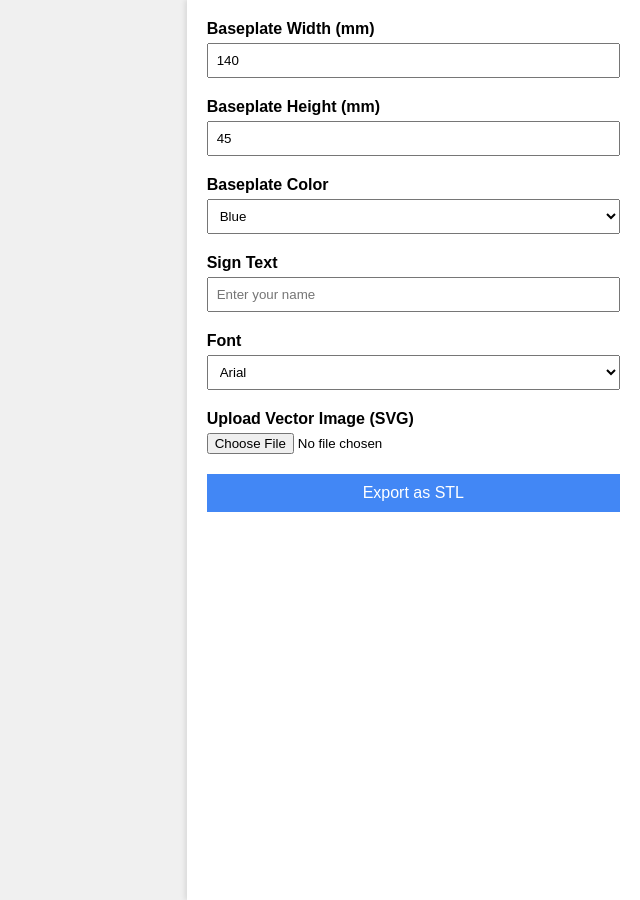
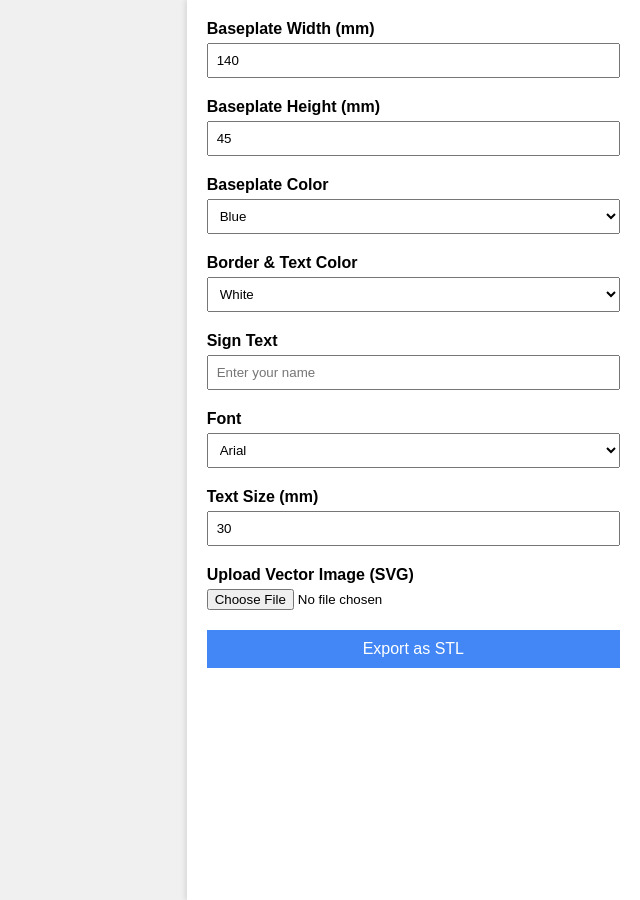
Before and after one commit to DylanIntec/DylanIntec.github.io, a Jekyll site: the page name-sign-editor.html, which Jekyll copies as it is, in a window 1280 px wide. Shown: the whole page, without its empty margins (640-1280 px from the left). Built offline with Jekyll 4.4.1, drawn with Linux system fonts in a browser that asks for light colours; a script that is not in the unit is left out; comment, search, counter and statistics services are not loaded; part of the change alters nothing that is shown.

Commit message:
Enhance name-sign-editor with border and text size options
- Added a new dropdown for selecting border and text colors, improving customization.
- Introduced a text size input field to allow users to adjust the text size dynamically.
- Implemented border creation logic using CSG operations, enhancing the visual appeal of the sign.
- Updated event listeners to handle changes in border color and text size, ensuring real-time updates in the editor.
- Refined hole creation logic for better geometry and positioning.

```diff
--- a/name-sign-editor.html
+++ b/name-sign-editor.html
@@ -75,6 +75,15 @@
             </select>
         </div>
         <div class="option-group">
+            <label for="borderColor">Border & Text Color</label>
+            <select id="borderColor">
+                <option value="#FFFFFF" selected>White</option>
+                <option value="#FF0000">Red</option>
+                <option value="#000000">Black</option>
+                <option value="#0088FF">Blue</option>
+            </select>
+        </div>
+        <div class="option-group">
             <label for="signText">Sign Text</label>
             <input type="text" id="signText" placeholder="Enter your name">
         </div>
@@ -86,6 +95,10 @@
                 <option value="Courier New">Courier New</option>
                 <option value="Verdana">Verdana</option>
             </select>
+        </div>
+        <div class="option-group">
+            <label for="textSize">Text Size (mm)</label>
+            <input type="number" id="textSize" value="30" min="20" max="45" step="1">
         </div>
         <div class="option-group">
             <label for="vectorImage">Upload Vector Image (SVG)</label>
@@ -171,10 +184,42 @@
                 new THREE.MeshPhongMaterial({ color: document.getElementById('baseColor').value })
             );
 
+            // Create border
+            const borderWidth = 1; // 1mm wide
+            const borderHeight = 1; // 1mm high
+            const borderOffset = 1; // 1mm offset from edge
+
+            // Create border material with its own color
+            const borderMaterial = new THREE.MeshPhongMaterial({
+                color: document.getElementById('borderColor').value
+            });
+
+            // Create outer and inner box for the border
+            const outerWidth = width - 2 * borderOffset;
+            const outerHeight = height - 2 * borderOffset;
+            const innerWidth = outerWidth - 2 * borderWidth;
+            const innerHeight = outerHeight - 2 * borderWidth;
+
+            const outerBox = new THREE.Mesh(
+                new THREE.BoxGeometry(outerWidth, borderHeight, outerHeight),
+                borderMaterial
+            );
+            const innerBox = new THREE.Mesh(
+                new THREE.BoxGeometry(innerWidth, borderHeight * 1.1, innerHeight),
+                borderMaterial
+            );
+
+            // Position the border on top of the baseplate
+            outerBox.position.y = 0.5 + borderHeight/2;
+            innerBox.position.y = 0.5 + borderHeight/2;
+
+            // Create the border using CSG subtract
+            const border = doCSG(outerBox, innerBox, 'subtract', borderMaterial);
+
             // Create holes
             const holeDiameter = 4; // 4mm diameter holes
-            const holeHeight = 2; // Make sure it's thick enough to cut through
-            const holeGeometry = new THREE.CylinderGeometry(holeDiameter/2, holeDiameter/2, holeHeight, 32);
+            const holeHeight = 4; // Make it thicker to ensure clean cut
+            const holeGeometry = new THREE.CylinderGeometry(holeDiameter/2, holeDiameter/2, holeHeight, 64, 1, false);
             const holeMaterial = new THREE.MeshPhongMaterial({ color: 0x000000 });
 
             // Create two holes
@@ -183,43 +228,67 @@
 
             // Position holes
             const holeDistance = width * 0.8; // 80% of width
-            hole1.position.set(-holeDistance/2, 0, 0);
-            hole2.position.set(holeDistance/2, 0, 0);
+            hole1.position.set(-holeDistance/2, -holeHeight/4, 0);
+            hole2.position.set(holeDistance/2, -holeHeight/4, 0);
 
             // Rotate holes to be vertical
-            // hole1.rotation.x = Math.PI/2;
-            // hole2.rotation.x = Math.PI/2;
+            hole1.rotation.x = -Math.PI/2;
+            hole2.rotation.x = -Math.PI/2;
 
-            // Perform CSG operations
-            let result = doCSG(baseplate, hole1, 'subtract', baseplate.material);
-            result = doCSG(result, hole2, 'subtract', baseplate.material);
+            // Update matrices before CSG operation
+            baseplate.updateMatrix();
+            hole1.updateMatrix();
+            hole2.updateMatrix();
 
-            return result;
+            // Perform CSG operations for holes
+            const baseplateWithHoles = doCSG(baseplate, hole1, 'subtract', baseplate.material);
+            const finalBaseplate = doCSG(baseplateWithHoles, hole2, 'subtract', baseplate.material);
+
+            scene.add(finalBaseplate);
+            scene.add(border);
+
+            return { baseplate: finalBaseplate, border: border };
         }
 
         // Initial baseplate creation
-        let baseplate = createBaseplateWithHoles(140, 45);
-        scene.add(baseplate);
+        let parts = createBaseplateWithHoles(140, 45);
+        let baseplate = parts.baseplate;
+        let border = parts.border;
 
         // Update baseplate when dimensions change
         document.getElementById('baseWidth').addEventListener('input', function() {
             const width = parseFloat(this.value);
             const height = parseFloat(document.getElementById('baseHeight').value);
             scene.remove(baseplate);
-            baseplate = createBaseplateWithHoles(width, height);
-            scene.add(baseplate);
+            scene.remove(border);
+            if (textMesh) scene.remove(textMesh);
+            parts = createBaseplateWithHoles(width, height);
+            baseplate = parts.baseplate;
+            border = parts.border;
+            if (currentFont) {
+                updateText(currentFont, document.getElementById('signText').value || 'Your Name');
+            }
         });
 
         document.getElementById('baseHeight').addEventListener('input', function() {
             const width = parseFloat(document.getElementById('baseWidth').value);
             const height = parseFloat(this.value);
             scene.remove(baseplate);
-            baseplate = createBaseplateWithHoles(width, height);
-            scene.add(baseplate);
+            scene.remove(border);
+            if (textMesh) scene.remove(textMesh);
+            parts = createBaseplateWithHoles(width, height);
+            baseplate = parts.baseplate;
+            border = parts.border;
+            if (currentFont) {
+                updateText(currentFont, document.getElementById('signText').value || 'Your Name');
+            }
         });
 
+        // Update base color
         document.getElementById('baseColor').addEventListener('change', function() {
-            baseplate.material.color.set(this.value);
+            if (baseplate && baseplate.material) {
+                baseplate.material.color.set(this.value);
+            }
         });
 
         // Text
@@ -250,9 +319,10 @@
                 scene.remove(textMesh);
                 textMesh.geometry.dispose();
             }
+            const textSize = parseFloat(document.getElementById('textSize').value) / 5; // Convert mm to units
             const textGeometry = new TextGeometry(text || 'Your Name', {
                 font: font,
-                size: 4,
+                size: textSize,
                 depth: .1,
                 curveSegments: 12,
                 bevelEnabled: true,
@@ -261,7 +331,9 @@
                 bevelSegments: 5
             });
             textGeometry.center();
-            const textMaterial = new THREE.MeshPhongMaterial({ color: 0xFFFFFF });
+            const textMaterial = new THREE.MeshPhongMaterial({
+                color: document.getElementById('borderColor').value
+            });
             textMesh = new THREE.Mesh(textGeometry, textMaterial);
             textMesh.position.y = 1;
             textMesh.rotation.x = -Math.PI / 2;
@@ -278,6 +350,13 @@
         document.getElementById('signText').addEventListener('input', function() {
             if (currentFont) {
                 updateText(currentFont, this.value);
+            }
+        });
+
+        // Add text size update listener
+        document.getElementById('textSize').addEventListener('input', function() {
+            if (currentFont) {
+                updateText(currentFont, document.getElementById('signText').value || 'Your Name');
             }
         });
 
@@ -351,6 +430,19 @@
             renderer.render(scene, camera);
         }
         animate();
+
+        // Add border color update listener
+        document.getElementById('borderColor').addEventListener('change', function() {
+            const color = this.value;
+            // Update text color if it exists
+            if (textMesh) {
+                textMesh.material.color.set(color);
+            }
+            // Update border color
+            if (border && border.material) {
+                border.material.color.set(color);
+            }
+        });
     </script>
 </body>
 </html>
```
